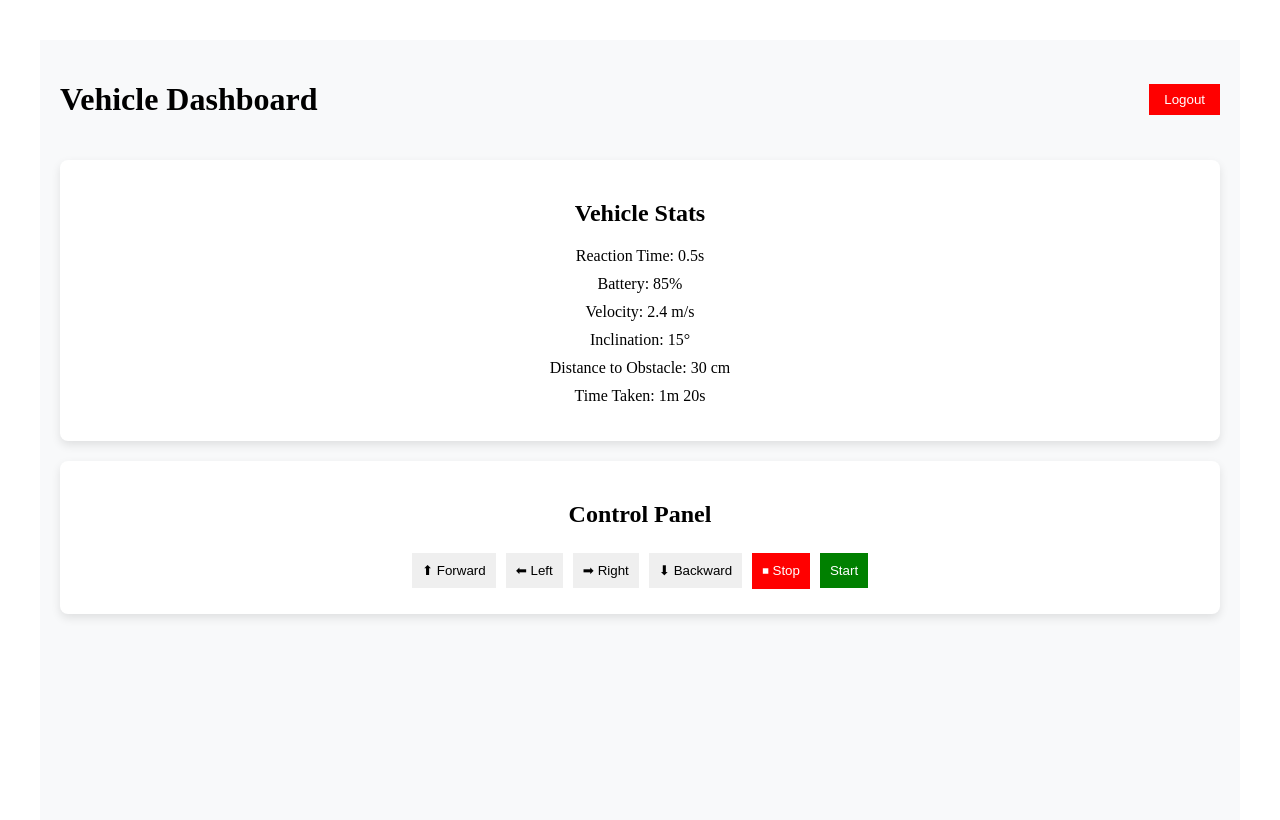
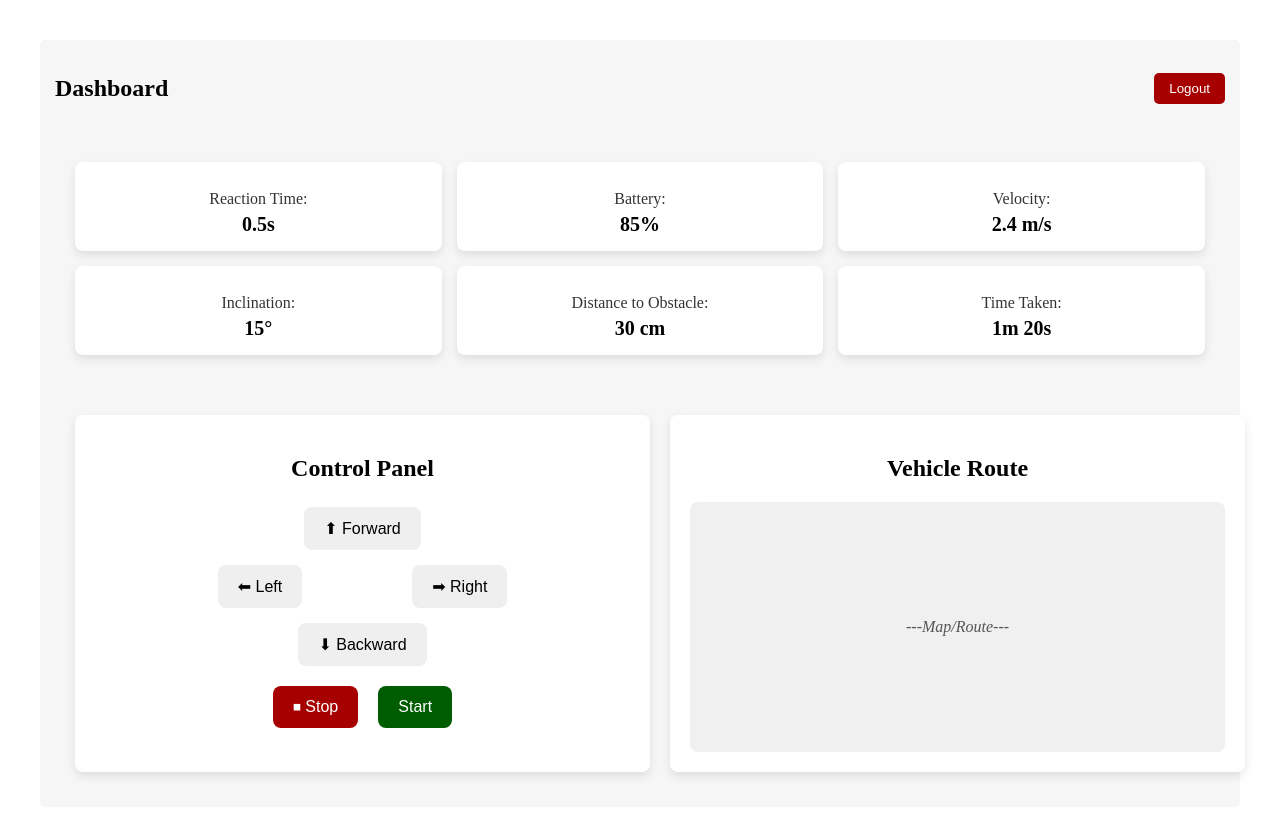
Before and after one commit to freshmimnt/projeto-esp32, a React (Vite) app in the folder frontend/: page /dashboard in a window 1280 px wide. Shown: the top 820 px of the page. Built offline with nearby package versions, Linux system fonts and the light colour scheme.

Commit message:
Changed css and jsx

```diff
--- a/frontend/src/components/ControlPanel.jsx
+++ b/frontend/src/components/ControlPanel.jsx
@@ -2,15 +2,26 @@ import "../styles/controlPanel.css";
 
 const ControlPanel = () => {
   return (
+    <div className="control-panel-container">
       <div className="control-container">
         <h2>Control Panel</h2>
         <div className="control-buttons">
           <button>⬆ Forward</button>
+          <div className="horizontal-buttons">
             <button>⬅ Left</button>
             <button>➡ Right</button>
+          </div>
           <button>⬇ Backward</button>
+          <div className="action-buttons">
             <button className="stop">⏹ Stop</button>
             <button className="start">Start</button>
+          </div>
+        </div>
+      </div>
+
+      <div className="route-container">
+        <h2>Vehicle Route</h2>
+        <div className="route-placeholder">---Map/Route---</div>
       </div>
     </div>
   );
--- a/frontend/src/components/Dashboard.jsx
+++ b/frontend/src/components/Dashboard.jsx
@@ -9,7 +9,7 @@ const Dashboard = () => {
   return (
     <div className="dashboard-container">
       <div className="dashboard-header">
-        <h1>Vehicle Dashboard</h1>
+        <h2>Dashboard</h2>
         <button onClick={() => navigate("/")} className="logout-btn">
           Logout
         </button>
--- a/frontend/src/components/StatsDisplay.jsx
+++ b/frontend/src/components/StatsDisplay.jsx
@@ -2,16 +2,31 @@ import "../styles/statsDisplay.css";
 
 const StatsDisplay = () => {
   return (
-    <div className="stats-container">
-      <h2>Vehicle Stats</h2>
-      <ul>
-        <li>Reaction Time: <span>0.5s</span></li>
-        <li>Battery: <span>85%</span></li>
-        <li>Velocity: <span>2.4 m/s</span></li>
-        <li>Inclination: <span>15°</span></li>
-        <li>Distance to Obstacle: <span>30 cm</span></li>
-        <li>Time Taken: <span>1m 20s</span></li>
-      </ul>
+    <div className="stats-grid">
+      <div className="stats-box">
+        <h2>Reaction Time:</h2>
+        <span>0.5s</span>
+      </div>
+      <div className="stats-box">
+        <h2>Battery:</h2>
+        <span>85%</span>
+      </div>
+      <div className="stats-box">
+        <h2>Velocity:</h2>
+        <span>2.4 m/s</span>
+      </div>
+      <div className="stats-box">
+        <h2>Inclination:</h2>
+        <span>15°</span>
+      </div>
+      <div className="stats-box">
+        <h2>Distance to Obstacle:</h2>
+        <span>30 cm</span>
+      </div>
+      <div className="stats-box">
+        <h2>Time Taken:</h2>
+        <span>1m 20s</span>
+      </div>
     </div>
   );
 };
--- a/frontend/src/styles/controlPanel.css
+++ b/frontend/src/styles/controlPanel.css
@@ -1,25 +1,79 @@
+.control-panel-container {
+  display: flex;
+  width: 100%;
+  gap: 20px;
+  padding: 20px;
+}
+
+/* ----- Left Side ----- */
 .control-container {
+  flex: 1;
   background: white;
   padding: 20px;
   border-radius: 8px;
   box-shadow: 0px 4px 10px rgba(0, 0, 0, 0.1);
-    flex: 1;
   text-align: center;
 }
 
+/* --- Buttons_layout --- */
+.control-buttons {
+  display: flex;
+  flex-direction: column;
+  align-items: center;
+}
+
+.horizontal-buttons {
+  display: flex;
+  gap: 100px;
+  margin: 5px 0;
+}
+
+.action-buttons {
+  display: flex;
+  gap: 10px;
+  margin-top: 10px;
+}
+
+/* ------- Buttons -------- */
 .control-buttons button {
   margin: 5px;
-    padding: 10px;
+  padding: 12px 20px;
   border: none;
   cursor: pointer;
+  font-size: 16px;
+  border-radius: 8px;
 }
 
 .control-buttons .stop {
-    background-color: red;
+  background-color: rgb(167, 0, 0);
   color: white;
+  border-radius: 8px;
 }
 
 .control-buttons .start {
-    background-color: green;
+  background-color: rgb(0, 92, 0);
   color: white;
+  border-radius: 8px;
 }
+
+/* -------- Right Side --------- */
+.route-container {
+  flex: 1;
+  background: white;
+  padding: 20px;
+  border-radius: 8px;
+  box-shadow: 0px 4px 10px rgba(0, 0, 0, 0.1);
+  text-align: center;
+}
+
+.route-placeholder {
+  background-color: #f0f0f0;
+  height: 250px;
+  border-radius: 8px;
+  display: flex;
+  justify-content: center;
+  align-items: center;
+  color: #555;
+  font-size: 16px;
+  font-style: italic;
+}
--- a/frontend/src/styles/dashboard.css
+++ b/frontend/src/styles/dashboard.css
@@ -1,7 +1,8 @@
 .dashboard-container {
-    padding: 20px;
-    background-color: #f8f9fa;
-    min-height: 100vh;
+    padding: 15px;
+    background-color: #f6f6f6;
+    border-radius: 5px;
+    min-height: 90vh;
   }
 
   .dashboard-header {
@@ -12,8 +13,9 @@
   }
 
   .logout-btn {
-    background-color: red;
+    background-color: rgb(167, 0, 0);
     color: white;
+    border-radius: 5px;
     border: none;
     padding: 8px 15px;
     cursor: pointer;
--- a/frontend/src/styles/login.css
+++ b/frontend/src/styles/login.css
@@ -2,16 +2,17 @@
     display: flex;
     justify-content: center;
     align-items: center;
-    height: 100vh;
-    background-color: #f4f4f4;
+    height: 90vh;
+    background-color: #e7e7e7;
+    border-radius: 5px;
   }
 
   .login-box {
-    background: white;
+    background: rgb(251, 251, 251);
     padding: 20px;
     border-radius: 8px;
-    box-shadow: 0px 4px 10px rgba(0, 0, 0, 0.1);
-    width: 300px;
+    box-shadow: 0px 4px 10px rgba(125, 125, 125, 0.1);
+    width: 450px;
     text-align: center;
   }
 
@@ -20,17 +21,18 @@
   }
 
   .login-box input {
-    width: 100%;
-    padding: 10px;
+    width: 90%;
+    padding: 12px;
     margin: 8px 0;
-    border: 1px solid #ccc;
+    border: 0.2px solid #c0c0c0;
+    padding-right: 10px;
     border-radius: 5px;
   }
 
   .login-box button {
-    width: 100%;
-    padding: 10px;
-    background-color: #007bff;
+    width: 60%;
+    padding: 12px;
+    background-color: #000000;
     color: white;
     border: none;
     border-radius: 5px;
--- a/frontend/src/styles/statsDisplay.css
+++ b/frontend/src/styles/statsDisplay.css
@@ -1,16 +1,33 @@
-.stats-container {
+.stats-grid {
+  display: grid;
+  grid-template-columns: repeat(3, 1fr);
+  grid-template-rows: repeat(2, auto);
+  gap: 15px;
+  padding: 20px;
+}
+
+.stats-box {
   background: white;
-    padding: 20px;
+  padding: 15px;
   border-radius: 8px;
   box-shadow: 0px 4px 10px rgba(0, 0, 0, 0.1);
-    flex: 1;
+  text-align: center;
+  font-weight: bold;
+  font-size: 12px;
+  display: flex;
+  flex-direction: column;
+  justify-content: center;
+  align-items: center;
 }
 
-  .stats-container ul {
-    list-style-type: none;
-    padding: 0;
+.stats-box h2 {
+  font-size: 16px;
+  font-weight: 100;
+  margin-bottom: 5px;
+  color: #333;
 }
 
-  .stats-container li {
-    margin: 10px 0;
+.stats-box span {
+  font-size: 20px;
+  color: #000000;
 }
```
Also changed, not shown: 1 other file (tests, documents, lock files or other folders). Lines whose indentation alone changed are shown as unchanged.
